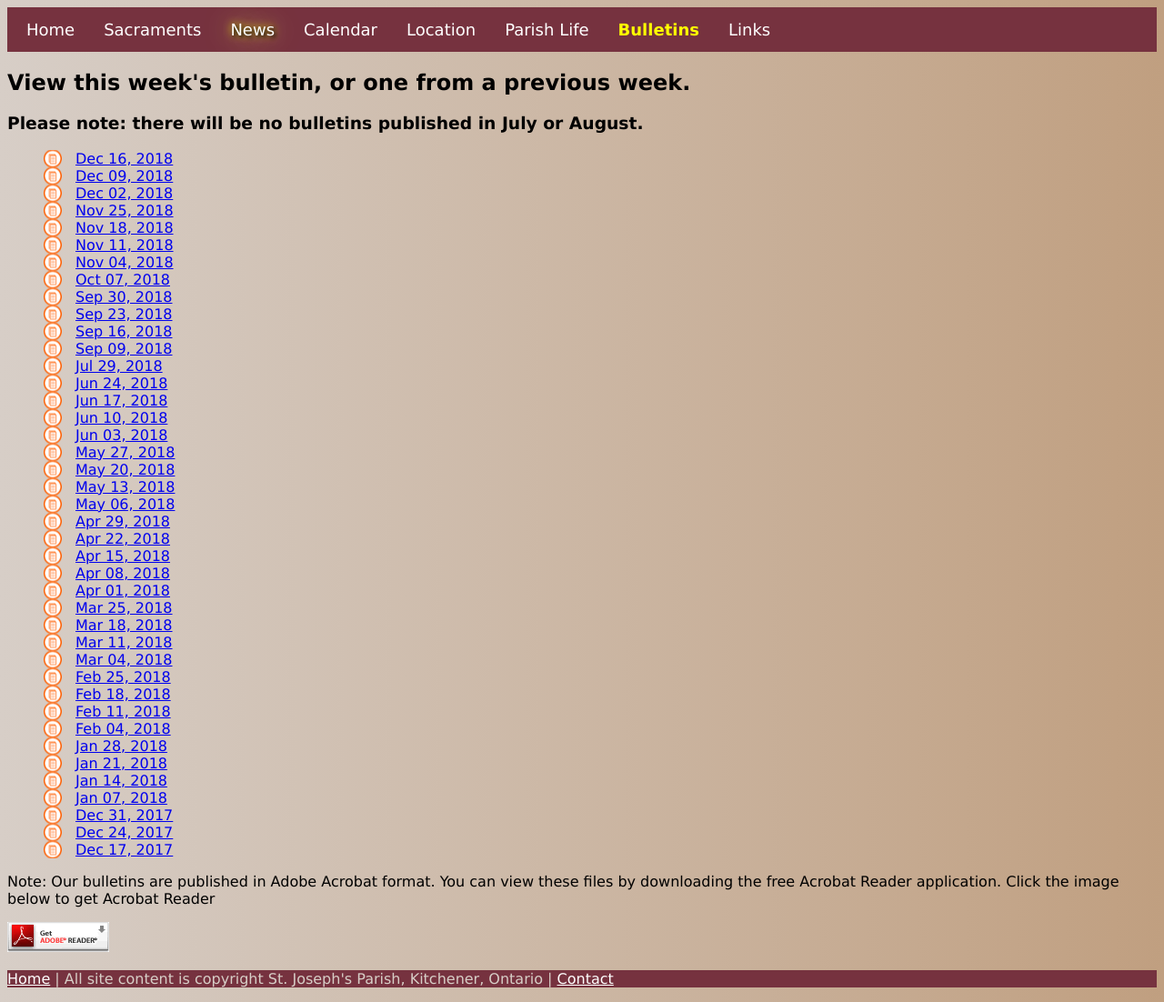
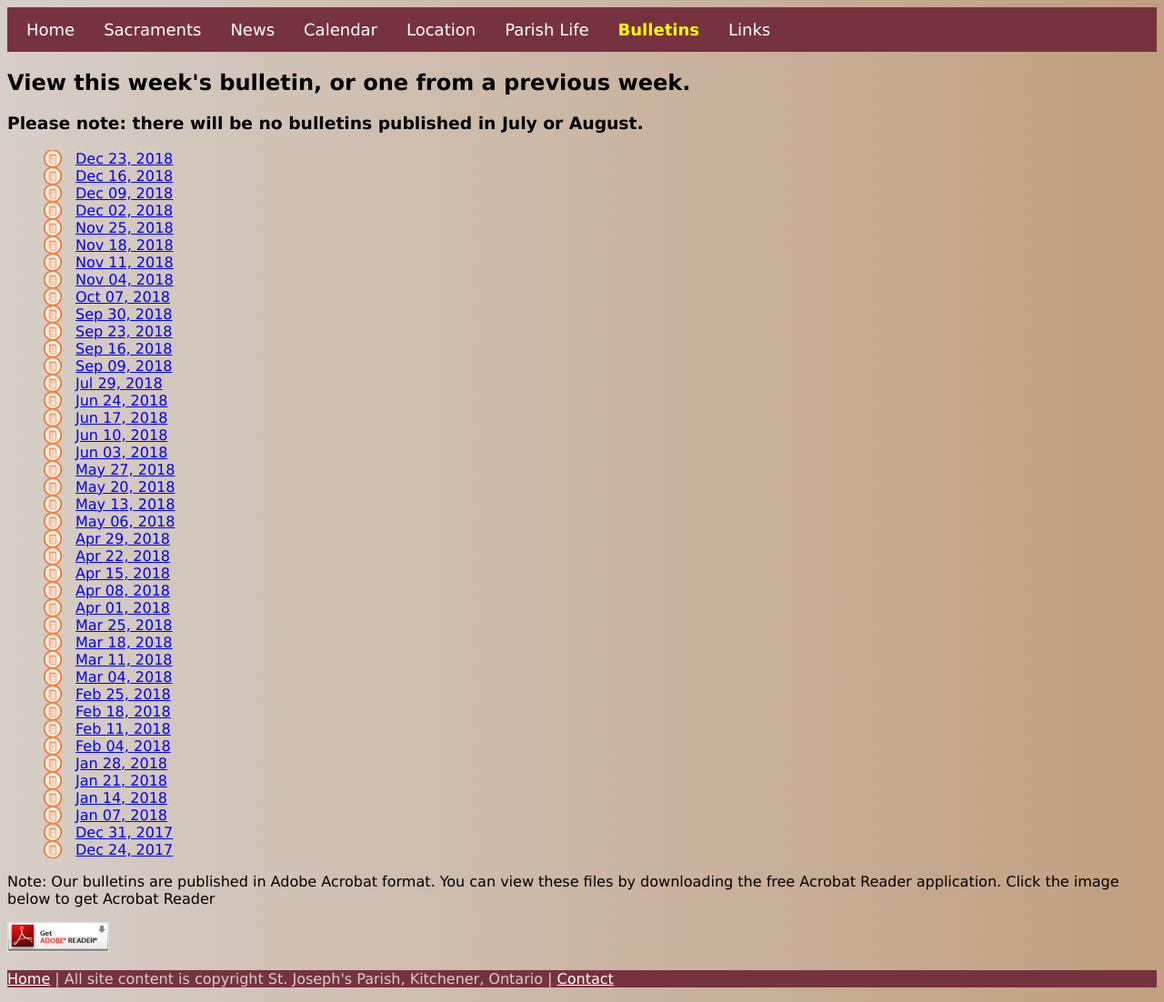
Before and after one commit to awybenga/SJKWebsiteV2, a plain HTML site: page SJKv2.Web/bulletins.html in a window 1280 px wide. Shown: the part 115-1217 px from the top of the page at 91% size. Drawn offline with Linux system fonts and the light colour scheme.

Commit message:
Added bulletin, updated News page

```diff
--- a/SJKv2.Web/Styles/Layout.css
+++ b/SJKv2.Web/Styles/Layout.css
@@ -121,7 +121,7 @@ nav ul li {
     }
 
 .havenews {
-    text-shadow: 2px 2px 4px black, 0 0 30px #f1f279, 0 0 10px yellow;
+    /*text-shadow: 2px 2px 4px black, 0 0 30px #f1f279, 0 0 10px yellow;*/
     /* uncomment the above line when there are items on the News page of the website */
 }
 /*.navlink {
--- a/SJKv2.Web/bulletins.html
+++ b/SJKv2.Web/bulletins.html
@@ -33,6 +33,7 @@
         <h2>View this week's bulletin, or one from a previous week.</h2>
         <h3>Please note: there will be no bulletins published in July or August.</h3>
         <ul class="documentlist">
+            <li><a href="./files/bulletin_20181223.pdf" target="_blank">Dec 23, 2018</a></li>
             <li><a href="./files/bulletin_20181216.pdf" target="_blank">Dec 16, 2018</a></li>
             <li><a href="./files/bulletin_20181209.pdf" target="_blank">Dec 09, 2018</a></li>
             <li><a href="./files/bulletin_20181202.pdf" target="_blank">Dec 02, 2018</a></li>
@@ -73,7 +74,6 @@
             <li><a href="./files/bulletin_20180107.pdf" target="_blank">Jan 07, 2018</a></li>
             <li><a href="./files/bulletin_20171231.pdf" target="_blank">Dec 31, 2017</a></li>
             <li><a href="./files/bulletin_20171224.pdf" target="_blank">Dec 24, 2017</a></li>
-            <li><a href="./files/bulletin_20171217.pdf" target="_blank">Dec 17, 2017</a></li>
         </ul>
         <p>Note: Our bulletins are published in Adobe Acrobat format.  You can view these files by downloading the free Acrobat Reader application.  Click the image below to get Acrobat Reader</p>
         <a href="http://get.adobe.com/reader/" target="_blank"><img src="images/get_adobe_reader.gif" alt="Get Adobe Reader" /></a>
```
Also changed, not shown: SJKv2.Web/news.html (+2 -2 lines), 2 other files.
